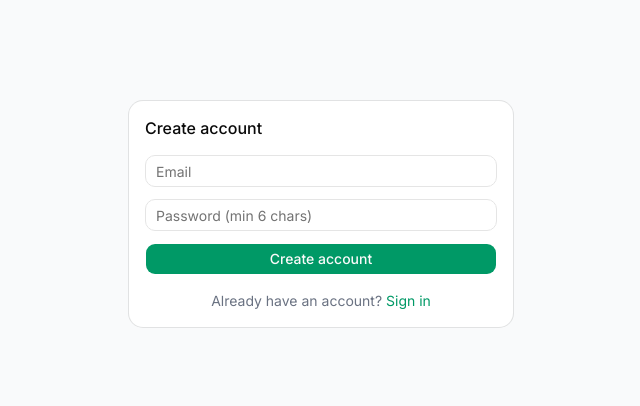
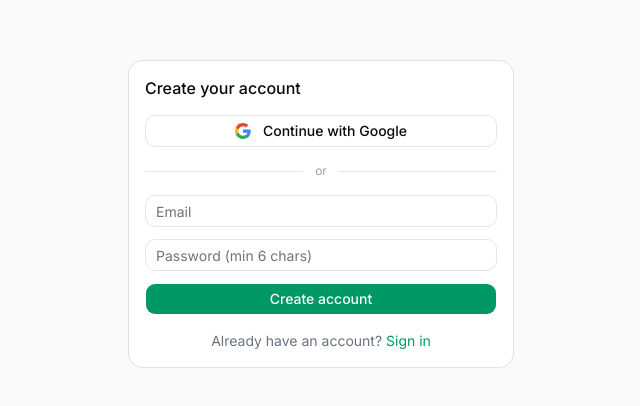
Before and after one commit to r4ynzzz/vopari, a Next.js app: page /register in a window 1280 px wide. Shown: the part 186-592 px from the top of the page, without its empty margins (319-959 px from the left). Built offline with nearby package versions, Linux system fonts and the light colour scheme; no server answers.

Commit message:
feat: Added Google sign-up and Login.

```diff
--- a/app/login/page.tsx
+++ b/app/login/page.tsx
@@ -4,6 +4,7 @@ import { useState } from "react";
 import { useRouter } from "next/navigation";
 import Link from "next/link";
 import { createClient } from "@/lib/supabase/client";
+import { signInWithGoogle } from "@/lib/auth";
 import { Button } from "@/components/ui/button";
 import { Input } from "@/components/ui/input";
 import {
@@ -13,12 +14,14 @@ import {
   CardTitle,
   CardDescription,
 } from "@/components/ui/card";
+import { Separator } from "@/components/ui/separator";
 import { toast } from "sonner";
 
 export default function LoginPage() {
   const [email, setEmail] = useState("");
   const [password, setPassword] = useState("");
   const [loading, setLoading] = useState(false);
+  const [googleLoading, setGoogleLoading] = useState(false);
   const router = useRouter();
   const supabase = createClient();
 
@@ -38,6 +41,17 @@ export default function LoginPage() {
     router.refresh();
   };
 
+  const handleGoogle = async () => {
+    setGoogleLoading(true);
+    try {
+      await signInWithGoogle();
+      // Page redirects to Google — no need to setLoading(false)
+    } catch (err: any) {
+      toast.error(err.message ?? "Google sign-in failed");
+      setGoogleLoading(false);
+    }
+  };
+
   return (
     <div className="min-h-screen flex items-center justify-center bg-gray-50 p-4">
       <Card className="w-full max-w-sm">
@@ -45,9 +59,51 @@ export default function LoginPage() {
           <CardTitle className="text-2xl font-semibold text-emerald-600">
             Vopari
           </CardTitle>
-          <CardDescription>Compare prices, save money</CardDescription>
+          <CardDescription>Sign in to compare prices</CardDescription>
         </CardHeader>
-        <CardContent>
+        <CardContent className="space-y-4">
+          {/* Google button */}
+          <Button
+            type="button"
+            variant="outline"
+            className="w-full flex items-center gap-3"
+            onClick={handleGoogle}
+            disabled={googleLoading || loading}
+          >
+            {/* Google SVG icon */}
+            <svg
+              width="18"
+              height="18"
+              viewBox="0 0 18 18"
+              xmlns="http://www.w3.org/2000/svg"
+            >
+              <path
+                d="M17.64 9.205c0-.639-.057-1.252-.164-1.841H9v3.481h4.844a4.14 4.14 0 0 1-1.796 2.716v2.259h2.908c1.702-1.567 2.684-3.875 2.684-6.615z"
+                fill="#4285F4"
+              />
+              <path
+                d="M9 18c2.43 0 4.467-.806 5.956-2.18l-2.908-2.259c-.806.54-1.837.86-3.048.86-2.344 0-4.328-1.584-5.036-3.711H.957v2.332A8.997 8.997 0 0 0 9 18z"
+                fill="#34A853"
+              />
+              <path
+                d="M3.964 10.71A5.41 5.41 0 0 1 3.682 9c0-.593.102-1.17.282-1.71V4.958H.957A8.996 8.996 0 0 0 0 9c0 1.452.348 2.827.957 4.042l3.007-2.332z"
+                fill="#FBBC05"
+              />
+              <path
+                d="M9 3.58c1.321 0 2.508.454 3.440 1.345l2.582-2.58C13.463.891 11.426 0 9 0A8.997 8.997 0 0 0 .957 4.958L3.964 7.29C4.672 5.163 6.656 3.58 9 3.58z"
+                fill="#EA4335"
+              />
+            </svg>
+            {googleLoading ? "Redirecting..." : "Continue with Google"}
+          </Button>
+
+          <div className="flex items-center gap-3">
+            <Separator className="flex-1" />
+            <span className="text-xs text-gray-400">or</span>
+            <Separator className="flex-1" />
+          </div>
+
+          {/* Email + password form */}
           <form onSubmit={handleLogin} className="space-y-3">
             <Input
               type="email"
@@ -68,12 +124,13 @@ export default function LoginPage() {
             <Button
               type="submit"
               className="w-full bg-emerald-600 hover:bg-emerald-700"
-              disabled={loading}
+              disabled={loading || googleLoading}
             >
               {loading ? "Signing in..." : "Sign in"}
             </Button>
           </form>
-          <p className="text-center text-sm text-gray-500 mt-4">
+
+          <p className="text-center text-sm text-gray-500">
             No account?{" "}
             <Link href="/register" className="text-emerald-600 hover:underline">
               Register
--- a/app/register/page.tsx
+++ b/app/register/page.tsx
@@ -4,15 +4,18 @@ import { useState } from "react";
 import { useRouter } from "next/navigation";
 import Link from "next/link";
 import { createClient } from "@/lib/supabase/client";
+import { signInWithGoogle } from "@/lib/auth";
 import { Button } from "@/components/ui/button";
 import { Input } from "@/components/ui/input";
 import { Card, CardContent, CardHeader, CardTitle } from "@/components/ui/card";
+import { Separator } from "@/components/ui/separator";
 import { toast } from "sonner";
 
 export default function RegisterPage() {
   const [email, setEmail] = useState("");
   const [password, setPassword] = useState("");
   const [loading, setLoading] = useState(false);
+  const [googleLoading, setGoogleLoading] = useState(false);
   const router = useRouter();
   const supabase = createClient();
 
@@ -33,13 +36,63 @@ export default function RegisterPage() {
     router.push("/login");
   };
 
+  const handleGoogle = async () => {
+    setGoogleLoading(true);
+    try {
+      await signInWithGoogle();
+    } catch (err: any) {
+      toast.error(err.message ?? "Google sign-in failed");
+      setGoogleLoading(false);
+    }
+  };
+
   return (
     <div className="min-h-screen flex items-center justify-center bg-gray-50 p-4">
       <Card className="w-full max-w-sm">
         <CardHeader>
-          <CardTitle>Create account</CardTitle>
+          <CardTitle>Create your account</CardTitle>
         </CardHeader>
-        <CardContent>
+        <CardContent className="space-y-4">
+          {/* Google button */}
+          <Button
+            type="button"
+            variant="outline"
+            className="w-full flex items-center gap-3"
+            onClick={handleGoogle}
+            disabled={googleLoading || loading}
+          >
+            <svg
+              width="18"
+              height="18"
+              viewBox="0 0 18 18"
+              xmlns="http://www.w3.org/2000/svg"
+            >
+              <path
+                d="M17.64 9.205c0-.639-.057-1.252-.164-1.841H9v3.481h4.844a4.14 4.14 0 0 1-1.796 2.716v2.259h2.908c1.702-1.567 2.684-3.875 2.684-6.615z"
+                fill="#4285F4"
+              />
+              <path
+                d="M9 18c2.43 0 4.467-.806 5.956-2.18l-2.908-2.259c-.806.54-1.837.86-3.048.86-2.344 0-4.328-1.584-5.036-3.711H.957v2.332A8.997 8.997 0 0 0 9 18z"
+                fill="#34A853"
+              />
+              <path
+                d="M3.964 10.71A5.41 5.41 0 0 1 3.682 9c0-.593.102-1.17.282-1.71V4.958H.957A8.996 8.996 0 0 0 0 9c0 1.452.348 2.827.957 4.042l3.007-2.332z"
+                fill="#FBBC05"
+              />
+              <path
+                d="M9 3.58c1.321 0 2.508.454 3.440 1.345l2.582-2.58C13.463.891 11.426 0 9 0A8.997 8.997 0 0 0 .957 4.958L3.964 7.29C4.672 5.163 6.656 3.58 9 3.58z"
+                fill="#EA4335"
+              />
+            </svg>
+            {googleLoading ? "Redirecting..." : "Continue with Google"}
+          </Button>
+
+          <div className="flex items-center gap-3">
+            <Separator className="flex-1" />
+            <span className="text-xs text-gray-400">or</span>
+            <Separator className="flex-1" />
+          </div>
+
           <form onSubmit={handleRegister} className="space-y-3">
             <Input
               type="email"
@@ -60,12 +113,13 @@ export default function RegisterPage() {
             <Button
               type="submit"
               className="w-full bg-emerald-600 hover:bg-emerald-700"
-              disabled={loading}
+              disabled={loading || googleLoading}
             >
               {loading ? "Creating..." : "Create account"}
             </Button>
           </form>
-          <p className="text-center text-sm text-gray-500 mt-4">
+
+          <p className="text-center text-sm text-gray-500">
             Already have an account?{" "}
             <Link href="/login" className="text-emerald-600 hover:underline">
               Sign in
--- /dev/null
+++ b/lib/auth.ts
@@ -0,0 +1,14 @@
+"use client";
+
+import { createClient } from "@/lib/supabase/client";
+
+export async function signInWithGoogle() {
+  const supabase = createClient();
+  const { error } = await supabase.auth.signInWithOAuth({
+    provider: "google",
+    options: {
+      redirectTo: `${window.location.origin}/auth/callback`,
+    },
+  });
+  if (error) throw error;
+}
```
